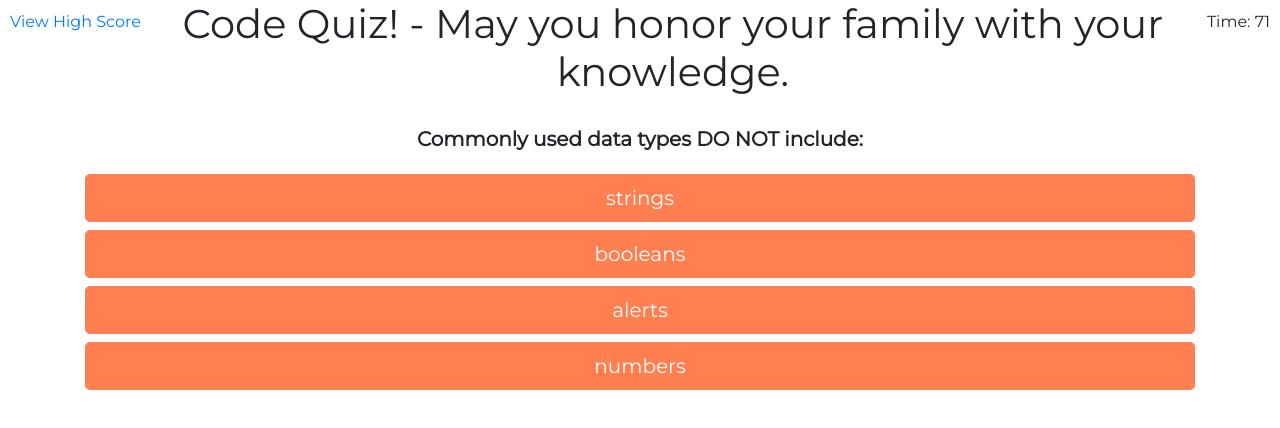
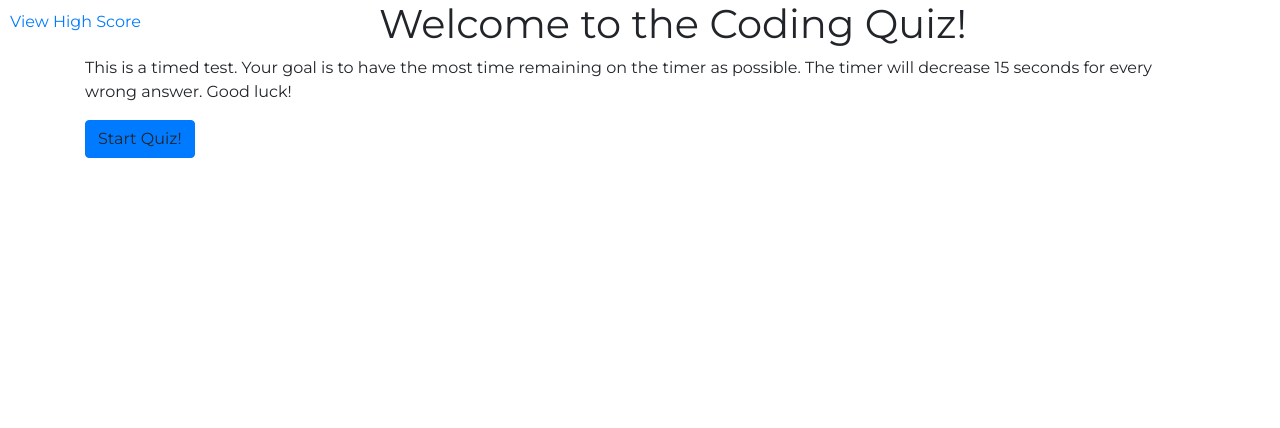
Before and after one commit to emilyporterfieldtaylor/code_quiz, a plain HTML site: page index.html in a window 1280 px wide. Drawn offline with nearby package versions, Linux system fonts and the light colour scheme.

Commit message:
create html for landing page and starting logic for start quiz button

```diff
--- a/index.html
+++ b/index.html
@@ -18,7 +18,32 @@
 
   </div>
 
-  <div class="container" id="quiz">
+  <div class="container" id="landing">
+    <div class="row">
+      <div class="col-lg-12">
+        <h1>
+          Welcome to the Coding Quiz!
+        </h1>
+      </div>
+    </div>
+    <div class="row">
+      <div class="col-lg-12">
+        <p>
+          This is a timed test. Your goal is to have the most time remaining on the timer as possible.
+          The timer will decrease 15 seconds for every wrong answer. Good luck!
+        </p>
+      </div>
+    </div>
+    <div class="row">
+      <div class="col-lg-12">
+        <span>
+          <a class="btn btn-primary" id="start" role="button">Start Quiz!</a>
+        </span>
+      </div>
+    </div>
+  </div>
+
+  <div class="container hide" id="quiz">
     <div class="row">
       <div class="col-lg-12">
         <h1>
--- a/script.js
+++ b/script.js
@@ -36,10 +36,18 @@ var commentEl = document.querySelector("#comment");
 var timerEl = document.querySelector("#timer");
 var quizEl = document.querySelector("#quiz");
 var scoreEl = document.querySelector("#highscore");
+var landingEl = document.querySelector("#landing");
 
 //Counting Variables
 var currentQuestion = 0;
 var countdown = 75;
+
+function startQuiz () {
+  landingEl.setAttribute("class", "hide");
+  quizEl.classList.remove("hide");
+}
+
+document.getElementById("#start").addEventListener("click", startQuiz());
 
 function startTimer (){
   var result = setInterval(function(){
@@ -90,5 +98,6 @@ function showScore() {
   quizEl.setAttribute("class" , "hide");
 }
 
+startQuiz();
 getQuestion();
 startTimer();
```
